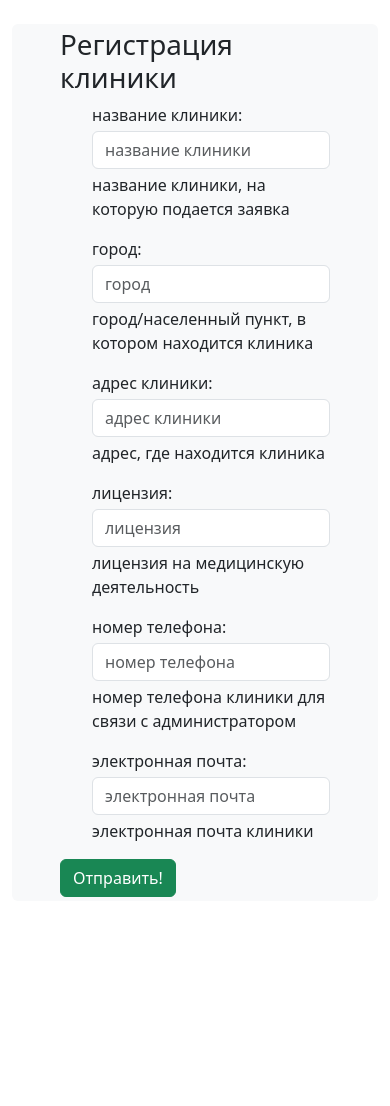
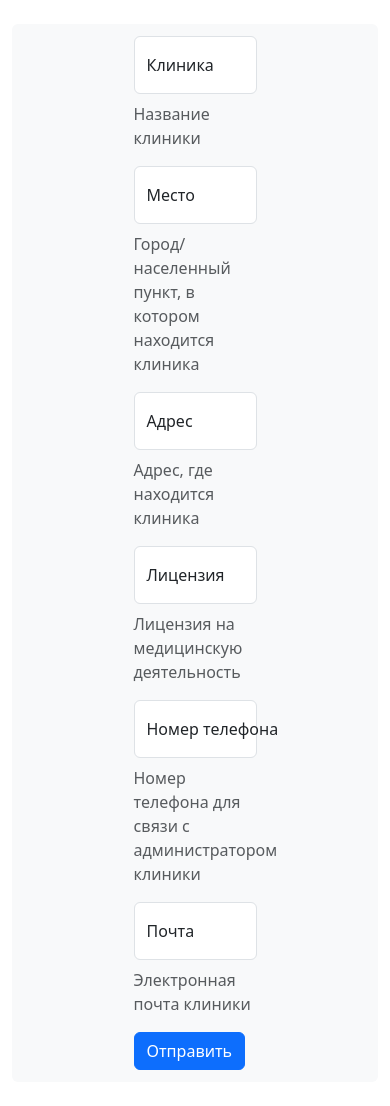
Before and after one commit to neeearina/vaccineplan, a Django app: page /clinics/registration/ in a window 390 px wide. Shown: the part 139-1245 px from the top of the page. Before the commit the page ends 1036 px from the top, so only its background shows below. Run offline with Django 4.2, Linux system fonts and the light colour scheme; some libraries are stand-ins or nearby versions.

Commit message:
added: phone field and validations, pretty html form for registration

```diff
--- a/requirements/prod.txt
+++ b/requirements/prod.txt
@@ -1,5 +1,6 @@
 Django==4.2
 django-cleanup==8.0.0
+django-phonenumber-field[phonenumbers]==8.13.26
 django-widget-tweaks==1.5.0
 pillow==10.1.0
 python-dotenv==1.0.0
--- a/vaccineplan/clinics/forms.py
+++ b/vaccineplan/clinics/forms.py
@@ -1,4 +1,3 @@
-import django.core.validators
 import django.forms
 
 import clinics.models
@@ -11,38 +10,9 @@
             field.field.widget.attrs["class"] = "form-control my-1"
             field.field.widget.attrs["placeholder"] = field.field.label
 
-    name = django.forms.CharField(
-        label="название клиники",
-        help_text="название клиники, на которую подается заявка",
-    )
-    city = django.forms.CharField(
-        label="город",
-        help_text="город/населенный пункт, в котором находится клиника",
-    )
-    address = django.forms.CharField(
-        label="адрес клиники",
-        help_text="адрес, где находится клиника",
-    )
-    lisense = django.forms.CharField(
-        label="лицензия",
-        help_text="лицензия на медицинскую деятельность",
-    )
-    phone_number = django.forms.CharField(
-        label="номер телефона",
-        help_text="номер телефона клиники для связи с администратором",
-    )
-    clinic_mail = django.forms.EmailField(
-        label="электронная почта",
-        help_text="электронная почта клиники",
-        validators=[
-            django.core.validators.EmailValidator(
-                message="некорректный адрес электронной почты",
-            ),
-        ],
-    )
-
     class Meta:
         model = clinics.models.Clinics
+        fields = "__all__"
         exclude = [
             clinics.models.Clinics.admin.field.name,
             clinics.models.Clinics.status.field.name,
--- a/vaccineplan/clinics/models.py
+++ b/vaccineplan/clinics/models.py
@@ -1,6 +1,9 @@
 import django.conf
 import django.contrib.auth.models
 import django.db.models
+import phonenumber_field.modelfields
+
+import clinics.validators
 
 
 class Clinics(django.db.models.Model):
@@ -12,33 +15,37 @@
     admin = django.db.models.ForeignKey(
         django.contrib.auth.models.User,
         on_delete=django.db.models.deletion.CASCADE,
-        help_text="администратор клиники, который будет работать в профиле",
+        help_text="Администратор клиники, который будет работать в профиле",
         verbose_name="администратор",
     )
     name = django.db.models.CharField(
         max_length=256,
-        help_text="название клиники",
+        help_text="Название клиники",
         verbose_name="клиника",
     )
     city = django.db.models.CharField(
         max_length=128,
-        help_text="город/населенный пункт, в котором находится клиника",
+        help_text="Город/населенный пункт, в котором находится клиника",
         verbose_name="место",
     )
     address = django.db.models.CharField(
         max_length=128,
-        help_text="адрес, где находится клиника",
+        help_text="Адрес, где находится клиника",
         verbose_name="адрес",
     )
     lisense = django.db.models.CharField(
         max_length=256,
-        help_text="лицензия на медицинскую деятельность",
+        help_text="Лицензия на медицинскую деятельность",
         verbose_name="лицензия",
+        validators=[clinics.validators.length],
     )
-    phone_number = django.db.models.CharField(
-        max_length=12,
-        help_text="номер телефона для связи с администратором клиники",
+    phone_number = phonenumber_field.modelfields.PhoneNumberField(
+        region="RU",
+        help_text="Номер телефона для связи с администратором клиники",
         verbose_name="номер телефона",
+        error_messages={
+            "invalid": "Пожалуйста, введите корректный номер телефона.",
+        },
     )
     status = django.db.models.CharField(
         "статус обработки",
@@ -48,7 +55,7 @@
         default=StatusChoices.GOT,
     )
     clinic_mail = django.db.models.EmailField(
-        help_text="электронная почта клиники",
+        help_text="Электронная почта клиники",
         verbose_name="почта",
     )
 
--- a/vaccineplan/templates/base.html
+++ b/vaccineplan/templates/base.html
@@ -30,6 +30,7 @@
       <div class="container my-4 bg-tertiary">
         <div class="bg-light rounded px-5 py-1">
 
+
           {% block content %}
 
           <p class="alert alert-warning">Упс! Похоже, контента нет :(</p>
--- a/vaccineplan/templates/clinics/registration.html
+++ b/vaccineplan/templates/clinics/registration.html
@@ -1,24 +1,14 @@
 {% extends "base.html" %}
-{% load static %}
+
+{% load static widget_tweaks %}
+
+{% block title %}
+Регистрация клиники
+{% endblock %}
+
+
 {% block content %}
-<link rel="stylesheet" href="{% static '/css/bootstrap.min.css' %}" >
-<h1>Регистрация клиники</h1>
-{% if messages %}
-<ul class="messages">
-    {% for message in messages %}
-    <h3{% if message.tags %} class="{{ message.tags }}"{% endif %}>{{ message }}</h3>
-    {% endfor %}
-</ul>
-{% else %}
-<div>
-    <form method="post">
-    {% csrf_token %}
-    <ul>
-        {{ form.as_p }}
-    </ul>
-        <input type="submit" class="btn btn-success" value="Отправить!">
 
-</form>
-</div>
-{% endif %}
+{% include "includes/form.html" with submit_value="Отправить" %}
+
 {% endblock %}
--- /dev/null
+++ b/vaccineplan/templates/includes/form.html
@@ -0,0 +1,57 @@
+{% load static widget_tweaks %}
+
+<div class="container d-flex justify-content-center">
+  <div class="w-50">
+    <form method="post">
+      {% csrf_token %}
+
+      <div class="my-2">
+        {% if messages %}
+            {% for message in messages %}
+              <h3{% if message.tags %} class="{{ message.tags }}"{% endif %}>{{ message }}</h3>
+            {% endfor %}
+        {% endif %}
+
+        {% for field in form.visible_fields %}
+
+        <div class="my-2">
+          {% for error in field.errors %}
+          <div class="my-1 alert alert-danger">
+            {{ error|escape }}
+          </div>
+          {% endfor %}
+        </div>
+
+        <div class="form-floating my-2">
+          {{ field|add_class:"form-control" }}
+          <label for="{{ field.auto_id }}">{{ field.label }}</label>
+        </div>
+        {% if field.help_text %}
+        <p class="fs-6 text-muted">{{ field.help_text }}</p>
+        {% endif %}
+
+        {% endfor %}
+      </div>
+      {% if form.non_field_errors %}
+        <div class="alert alert-danger my-2">
+          <h4 class="alert-heading">Ошибка</h4>
+          {% for error in form.non_field_errors %}
+          <p>{{ error|escape }}</p>
+          {% endfor %}
+        </div>
+      {% endif %}
+      <div class="my-2">
+        <button type="submit" class="btn btn-primary">{{ submit_value }}</button>
+        {% with request.resolver_match.view_name as view_name %}
+
+        {% if view_name == "users:login" %}
+        <a class="btn btn-outline-secondary mx-2" href="{% url 'users:password_reset' %}">Забыли пароль?</a>
+        {% elif view_name == "users:signup" %}
+        <a class="btn btn-outline-secondary mx-2" href="{% url 'users:login' %}">Уже есть аккаунт?</a>
+        {% endif %}
+
+        {% endwith %}
+      </div>
+    </form>
+  </div>
+</div>
--- a/vaccineplan/vaccineplan/settings.py
+++ b/vaccineplan/vaccineplan/settings.py
@@ -36,6 +36,7 @@
     "sorl.thumbnail",
     "django_cleanup.apps.CleanupConfig",
     "widget_tweaks",
+    "phone_field",
 ]
 
 INTERNAL_IPS = [
```
Also changed, not shown: vaccineplan/clinics/validators.py (added, +12 -0 lines), vaccineplan/clinics/migrations/0003_clinics_admin_alter_clinics_address_and_more.py (added).
